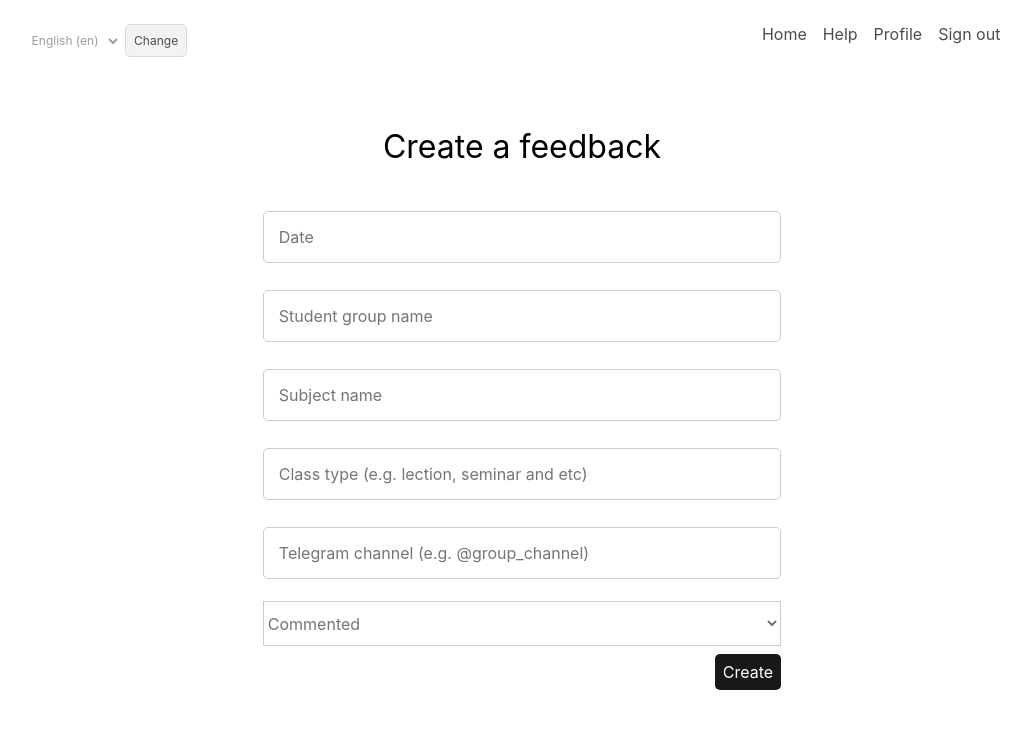
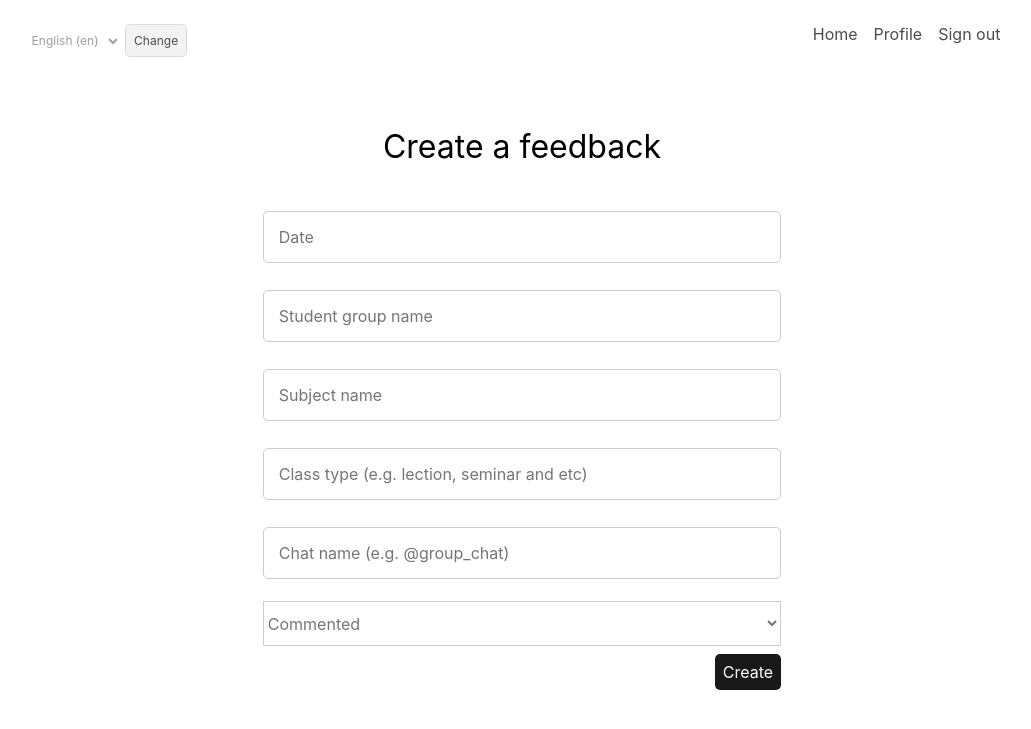
Before and after one commit to Unanoc/SAP-service, a Django app: page /en/feedback/create/ in a window 1280 px wide. Shown: the top 729 px of the page, without its empty margins (118-1149 px from the left). Run offline with Django 3.2, Linux system fonts and the light colour scheme; the visitor is signed in with stand-in values (Sample User, id 1); parts of the project's set-up code (start-up, migrations or seed data) failed here and were passed over; some libraries are stand-ins or nearby versions.

Commit message:
Giving an oportunity for scaling in chatbot logic writing

```diff
--- a/application/sap/forms.py
+++ b/application/sap/forms.py
@@ -15,7 +15,7 @@ text_validator = RegexValidator(r'[а-яА-Яa-zA-Z]',
                                _('Text should contain letters'))
 
 telergam_channel_validator = RegexValidator(r'^@.*',
-                                           _('Telegram channel name must have "@" at the begining'))
+                                           _('Chat name must have "@" at the begining'))
 
 not_empty_validator = RegexValidator(r'^.*',
                                     _('Fields must not be empty'))
@@ -179,11 +179,11 @@ class FeedbackSettingsForm(forms.ModelForm):
             'placeholder': _('Class type (e.g. lection, seminar and etc)'),
         })
     )
-    telegram_channel = forms.CharField(
+    chat_name = forms.CharField(
         validators=[telergam_channel_validator],
         widget=forms.TextInput(attrs={
             'class': 'form-control',
-            'placeholder': _('Telegram channel (e.g. @group_channel)'),
+            'placeholder': _('Chat name (e.g. @group_chat)'),
         })
     )
     feedback_type = forms.ChoiceField(
@@ -195,7 +195,7 @@ class FeedbackSettingsForm(forms.ModelForm):
 
     class Meta:
         model = FeedbackSettings
-        fields = ['date', 'group_name', 'subject', 'class_type', 'telegram_channel', 'feedback_type']
+        fields = ['date', 'group_name', 'subject', 'class_type', 'chat_name', 'feedback_type']
 
 
 class CommentedStatisticsForm(forms.Form):
--- a/application/sap/management/commands/fake_generator.py
+++ b/application/sap/management/commands/fake_generator.py
@@ -57,7 +57,7 @@ class Command(BaseCommand):
                             group_name=group,
                             subject=subject,
                             class_type=class_type,
-                            telegram_channel="test_channel",
+                            chat_name="test_chat",
                             feedback_type="commentes",
                             url="test_url.sap",
                             _hash=hash_url,
@@ -70,7 +70,7 @@ class Command(BaseCommand):
                             group_name=group,
                             subject=subject,
                             class_type=class_type,
-                            telegram_channel="test_channel",
+                            chat_name="test_chat",
                             feedback_type="estimated",
                             url="test_url.sap",
                             _hash=hash_url,
--- a/application/sap/models.py
+++ b/application/sap/models.py
@@ -37,7 +37,7 @@ class FeedbackSettings(models.Model):
     group_name = models.CharField(max_length=10, verbose_name="Group name")
     subject = models.CharField(max_length=30, verbose_name="Subject name")
     class_type = models.CharField(max_length=30, verbose_name="Class type")
-    telegram_channel = models.CharField(max_length=100, verbose_name="Telegram channel")
+    chat_name = models.CharField(max_length=100, verbose_name="Chat name")
     feedback_type = models.CharField(max_length=100, verbose_name="Feedback type")
     url = models.CharField(max_length=100, default="", verbose_name="URL to feedback page")
     _hash = models.CharField(max_length=100, default="", verbose_name="Hash")
--- a/application/sap/templates/internal/base.html
+++ b/application/sap/templates/internal/base.html
@@ -18,7 +18,6 @@
         {% if user.is_authenticated %}
             <a href="{% url 'auth-signout' %}"><div class="nav-button">{% trans "Sign out" %}</div></a>
             <a href="{% url 'user-profile' user.username %}"><div class="nav-button">{% trans "Profile" %}</div></a>
-            <a href="{% url 'root-help' %}"><div class="nav-button">{% trans "Help" %}</div></a>
             <a href="{% url 'root-index' %}"><div class="nav-button">{% trans "Home" %}</div></a>
         {% else %}
             <a href="{% url 'auth-signup' %}"><div class="nav-button">{% trans "Sign up" %}</div></a>
--- a/application/sap/templates/internal/feedback/generated_link.html
+++ b/application/sap/templates/internal/feedback/generated_link.html
@@ -19,7 +19,7 @@
         <div class="form-container">
             <form enctype="multipart/form-data" method="post">
                 {% csrf_token %}
-                <div class="info">{% trans "It will be sent to channel" %} {{ telegram_channel }}</div>
+                <div class="info">{% trans "It will be sent to channel" %} {{ chat_name }}</div>
                 <textarea id="text" name="comment" rows="4" placeholder="{% trans 'Write a comment...' %}"></textarea>
                 <button id="btn-send" class="form-btn">{% trans "Send" %}</button>
                 <button id="btn-copy" class="form-btn">{% trans "Copy a link" %}</button>
@@ -48,7 +48,7 @@
             const data = {
                 message: document.getElementById('text').value,
                 url: '{{ url }}',
-                telegram_channel: '{{ telegram_channel }}',
+                chat_name: '{{ chat_name }}',
             };
 
             fetch('{% url "api-bot_send" %}', {
--- a/application/sap/templates/internal/feedback/index.html
+++ b/application/sap/templates/internal/feedback/index.html
@@ -20,18 +20,18 @@
                 <th>{% trans "Subject" %}</th>
                 <th>{% trans "Class type" %}</th>
                 <th>{% trans "Feedback type" %}</th>
-                <th>{% trans "Telegram channel" %}</th>
+                <th>{% trans "Chat name" %}</th>
                 <th>{% trans "URL" %}</th>
                 <th></th>
             </tr>
             {% for item in feedback_list %}
                 <tr>
-                    <td>{{ item.date }}</td>
+                    <td>{{ item.date | date:'d-m-Y' }}</td>
                     <td>{{ item.group_name }}</td>
                     <td>{{ item.subject }}</td>
                     <td>{{ item.class_type }}</td>
                     <td>{{ item.feedback_type }}</td>
-                    <td>{{ item.telegram_channel }}</td>
+                    <td>{{ item.chat_name }}</td>
                     <td>
                         <a href={{ item.url }}>{% trans "Open" %}</a>
                     </td>
--- a/application/sap/urls.py
+++ b/application/sap/urls.py
@@ -10,13 +10,12 @@ from application.sap.views import (
 from application.sap.views.api import (
     feedback as fb,
     stat,
-    telegram,
+    chatbot,
 )
 
 
 urlpatterns = [
     path('', root.index, name='root-index'),
-    path('help/', root.help, name='root-help'),
 
     path('auth/signup/', auth.signup, name='auth-signup'),
     path('auth/signin/', auth.signin, name='auth-signin'),
@@ -36,7 +35,7 @@ urlpatterns = [
     path('feedback/delete/', feedback.delete, name='feedback-delete'),
     path('feedback/get/<feedback_type>/<hash>/', feedback.get, name='feedback-get'),
 
-    path('api/telegrambot/send/', telegram.BotSender.as_view(), name='api-bot_send'),
+    path('api/chatbot/send/', chatbot.BotSender.as_view(), name='api-bot_send'),
     path('api/statistics/comments/', stat.Comments.as_view(), name='api-stat-comments'),
     path('api/statistics/group/average/', stat.GroupAverage.as_view(), name='api-stat_group_average'),
     path('api/statistics/group/day/info/', stat.GroupDayInfo.as_view(), name='api-stat_group_day_info'),
--- a/application/sap/views/feedback.py
+++ b/application/sap/views/feedback.py
@@ -28,7 +28,7 @@ def index(request):
 def create(request):
     if request.method == 'POST':
         form = FeedbackSettingsForm(request.POST)
-        url, tg_chan = None, None
+        url, chat = None, None
 
         if form.is_valid():
             user = User.objects.by_username(username=request.user)
@@ -36,7 +36,7 @@ def create(request):
                 group_name=form.cleaned_data['group_name'].upper(),
                 subject=form.cleaned_data['subject'],
                 class_type=form.cleaned_data['class_type'],
-                telegram_channel=form.cleaned_data['telegram_channel'],
+                chat_name=form.cleaned_data['chat_name'],
                 feedback_type=form.cleaned_data['feedback_type'],
                 user=user,
                 date=request.POST['date']
@@ -47,13 +47,13 @@ def create(request):
                     form.cleaned_data['feedback_type'],
                     _hash,
                 )
-                tg_chan = form.cleaned_data['telegram_channel']
+                chat = form.cleaned_data['chat_name']
 
                 fs = FeedbackSettings.objects.create(
                     group_name=form.cleaned_data['group_name'].upper(),
                     subject=form.cleaned_data['subject'],
                     class_type=form.cleaned_data['class_type'],
-                    telegram_channel=form.cleaned_data['telegram_channel'],
+                    chat_name=form.cleaned_data['chat_name'],
                     feedback_type=form.cleaned_data['feedback_type'],
                     url=url,
                     _hash=_hash,
@@ -63,13 +63,13 @@ def create(request):
                 fs.save()
             else:
                 url = existing.url
-                tg_chan = existing.telegram_channel
+                chat = existing.chat_name
 
             result_url = request.META['HTTP_HOST'] + url
             return render(
                 request,
                 'internal/feedback/generated_link.html',
-                {'url': result_url, 'telegram_channel': tg_chan},
+                {'url': result_url, 'chat_name': chat},
             )
     else:
         form = FeedbackSettingsForm()
@@ -93,7 +93,6 @@ def delete(request):
 def get(request, feedback_type, hash):
     fs = FeedbackSettings.objects.get_by_hash(_hash=hash)
     user = User.objects.by_username(username=fs.user)
-    print(user.first_name)
 
     if feedback_type == 'commented':
         return render(request, 'external/feedback/get_commented_feedback.html',
--- a/application/sap/views/root.py
+++ b/application/sap/views/root.py
@@ -5,8 +5,3 @@ from django.shortcuts import render
 @login_required(login_url='/auth/signin/')
 def index(request):
     return render(request, 'internal/root/index.html')
-
-
-@login_required(login_url='/auth/signin/')
-def help(request):
-    return render(request, 'internal/root/help.html')
```
Also changed, not shown: application/sap/static/css/internal/root/help.css (deleted, +0 -43 lines), application/sap/templates/internal/root/help.html (deleted, +0 -56 lines), application/sap/utils.py (deleted, +0 -8 lines), application/sap/views/api/chatbot.py (renamed from application/sap/views/api/telegram.py, +10 -5 lines), locale/ru/LC_MESSAGES/django.po.
